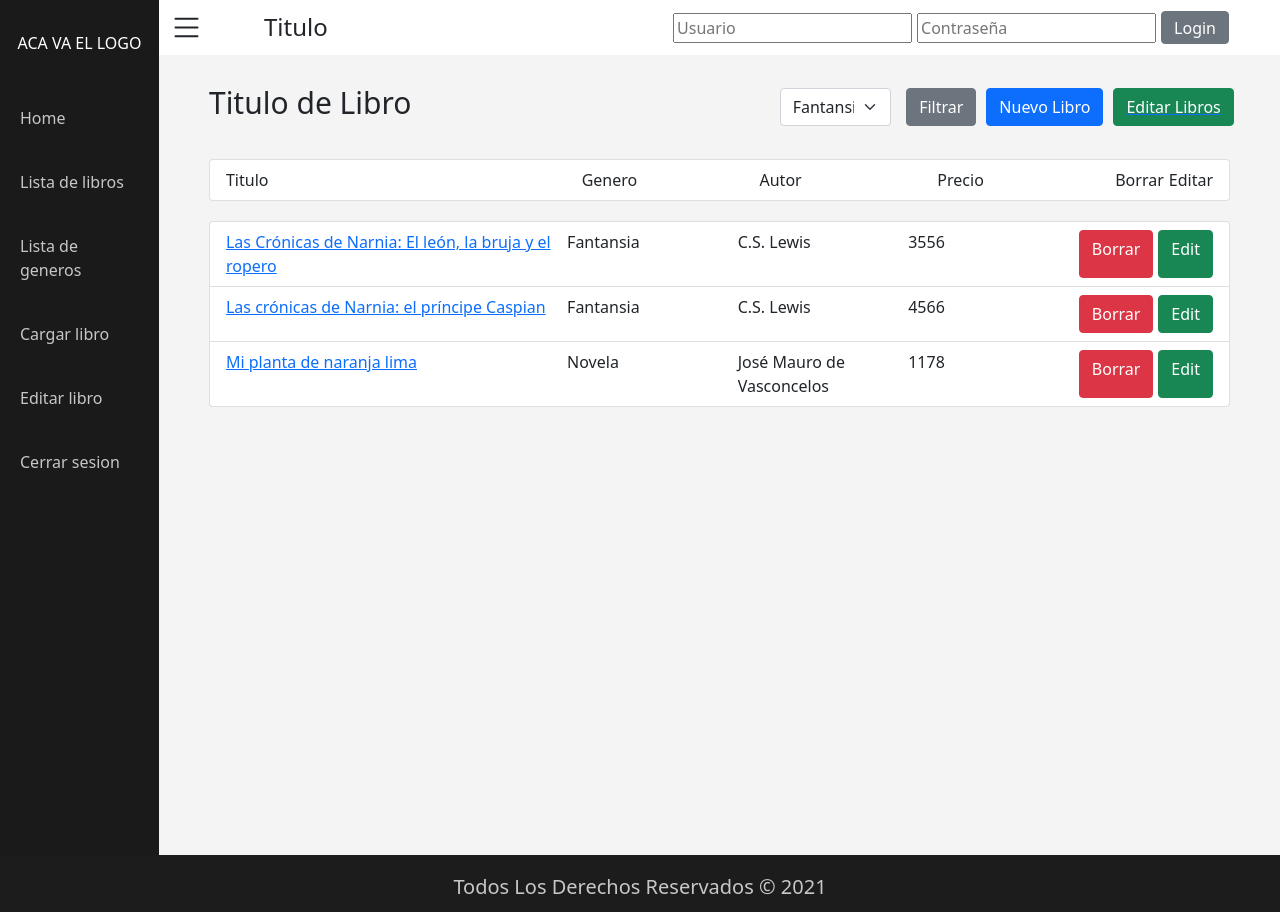
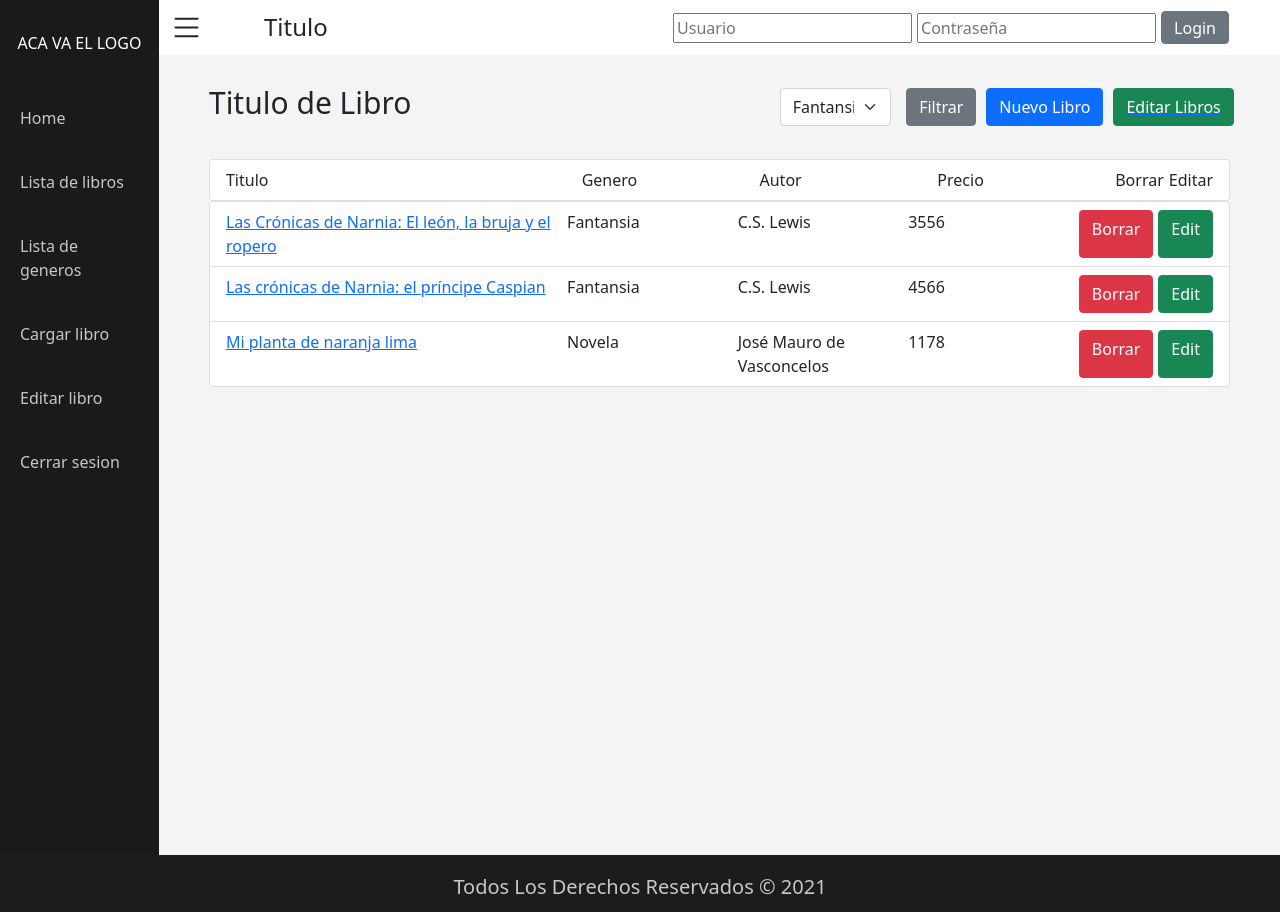
Before and after one commit to NahumLarzabal/TPE-Larzabal-Menchon, a PHP site: page / in a window 1280 px wide. Run offline with PHP 8.4, Linux system fonts and the light colour scheme; data comes from the database, SQL or seed files in the repository; some libraries are stand-ins or nearby versions.

Commit message:
me canse y me fui a dormir, son las 4.20am

```diff
--- a/css/stylecss.css
+++ b/css/stylecss.css
@@ -147,7 +147,7 @@ div.title-table{
     margin-bottom: 20px;
 }
 div.main-table, div.title-table{
-    padding: 0px 50px 0px 50px;
+    margin: 0px 50px 0px 50px;
 }
 
 div.main-table ul li.list-group-item, div.title-table ul li.list-group-item{
```
Also changed, not shown: templates/createLibro.tpl (+0 -18 lines).
